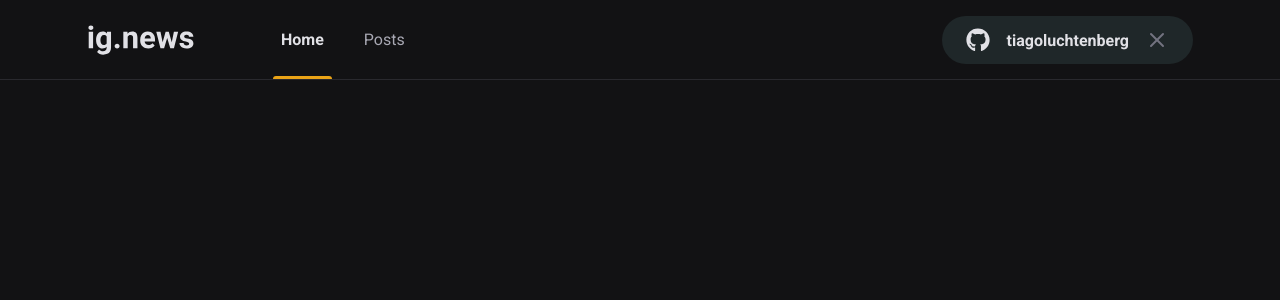
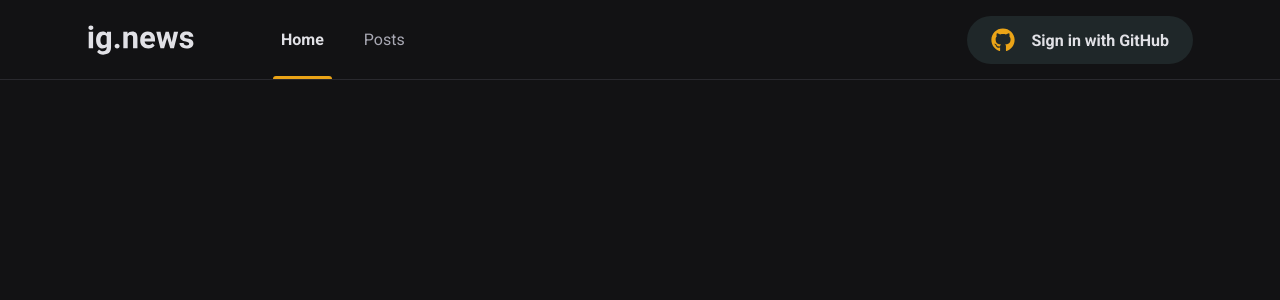
Before and after one commit to ovinidev/IgNews, a Next.js app: page / in a window 1280 px wide. Shown: the top 300 px of the page. Built offline with nearby package versions, Linux system fonts and the light colour scheme.

Commit message:
finishing header

```diff
--- a/src/components/SignIn/index.tsx
+++ b/src/components/SignIn/index.tsx
@@ -7,15 +7,14 @@ export const SignIn = () => {
 
   return userLogged ? (
     <Container type="button">
-      <FaGithub />
-      Sign in with GitHub
+      <FaGithub color="#04D361" />
+      tiagoluchtenberg
+      <FiX />
     </Container>
   ) : (
     <Container type="button">
-      <FaGithub />
-      tiagoluchtenberg
-      <FiX />
-
+      <FaGithub color="#EBA417" />
+      Sign in with GitHub
     </Container>
   );
 };
```
